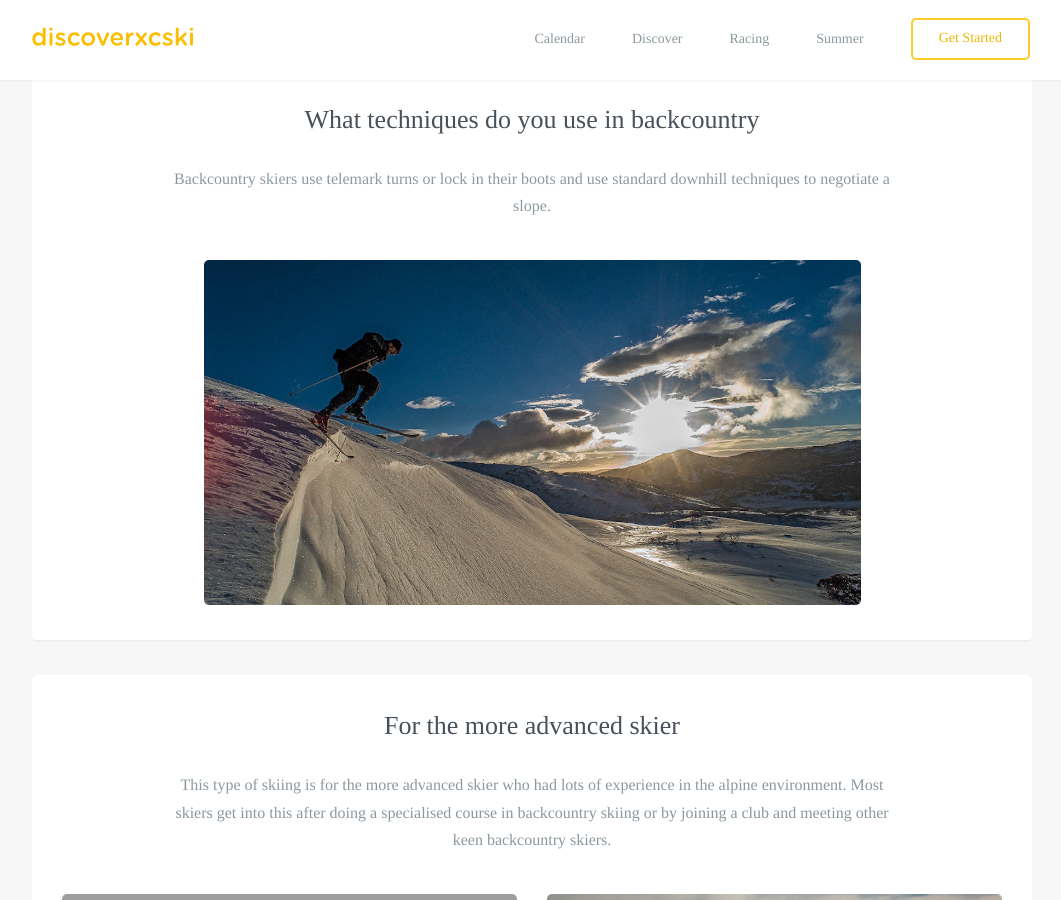
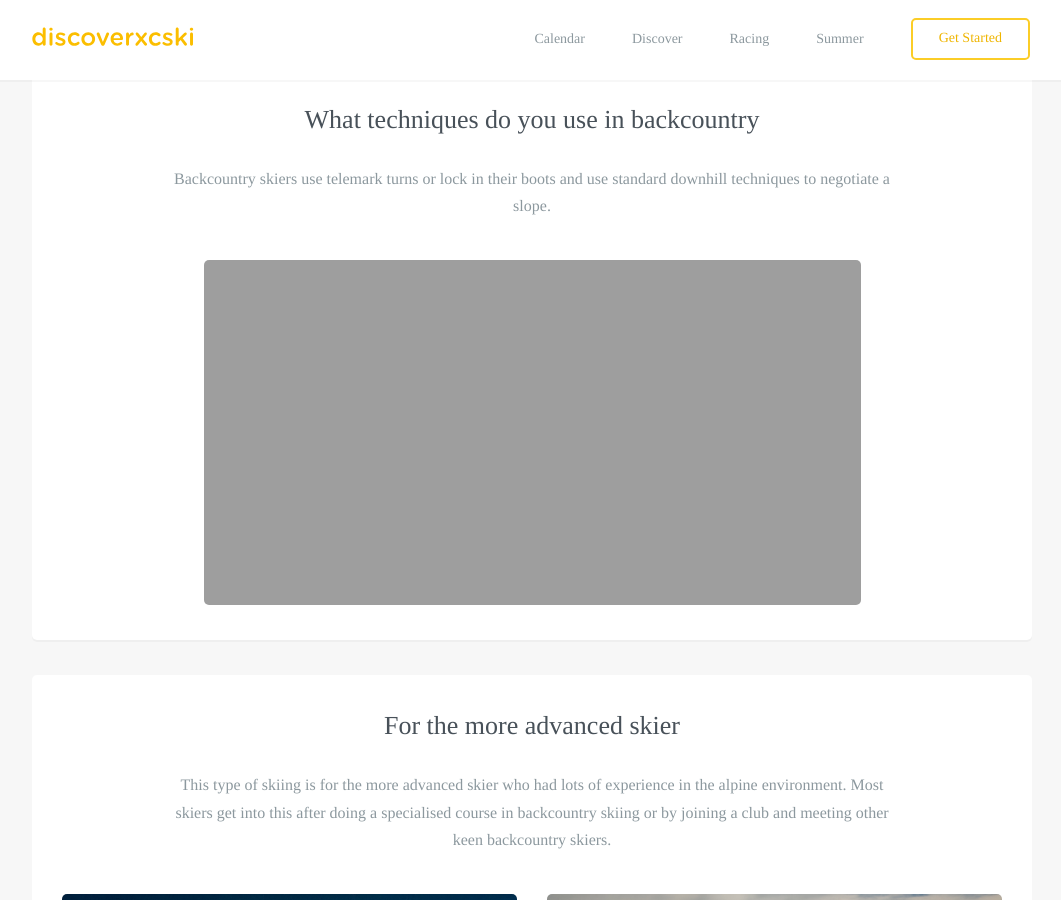
Before and after one commit to robcatto/robcatto.github.io, a Jekyll site: the page built from discoverxc/backcountry/index.html, in a window 1280 px wide and 900 px high, scrolled down 814 px. Shown: the whole window, without its empty margins (108-1169 px from the left). Built offline with Jekyll 4.4.1, drawn with Linux system fonts in a browser that asks for light colours; some web fonts are replaced; Markdown is read by kramdown in place of the engine named in the settings.

Commit message:
Update index.html

```diff
--- a/discoverxc/backcountry/index.html
+++ b/discoverxc/backcountry/index.html
@@ -68,7 +68,7 @@ layout: default
                     </p>
                     <div class="one">
                 <div class="onelarge centered" style="
-                background-image: url(http://www.discoverxcski.com/images/backcountry-jump.jpg);
+                background-image: url(http://www.discoverxcski.com/images/backcountry-mike-edmondson.jpg);
                 background-size: cover;
                 "></div>
                 </section>
@@ -89,7 +89,7 @@ layout: default
 
                          <div class="column two">
                                                 <div class="callout-card" style="
-                                                background: url(http://www.discoverxcski.com/images/backcountry-mike-edmondson.jpg);
+                                                background: url(http://www.discoverxcski.com/images/backcountry-jump.jpg);
                                                 background-size: cover;
                                                 min-height: 321px;
                                                 ">
```
